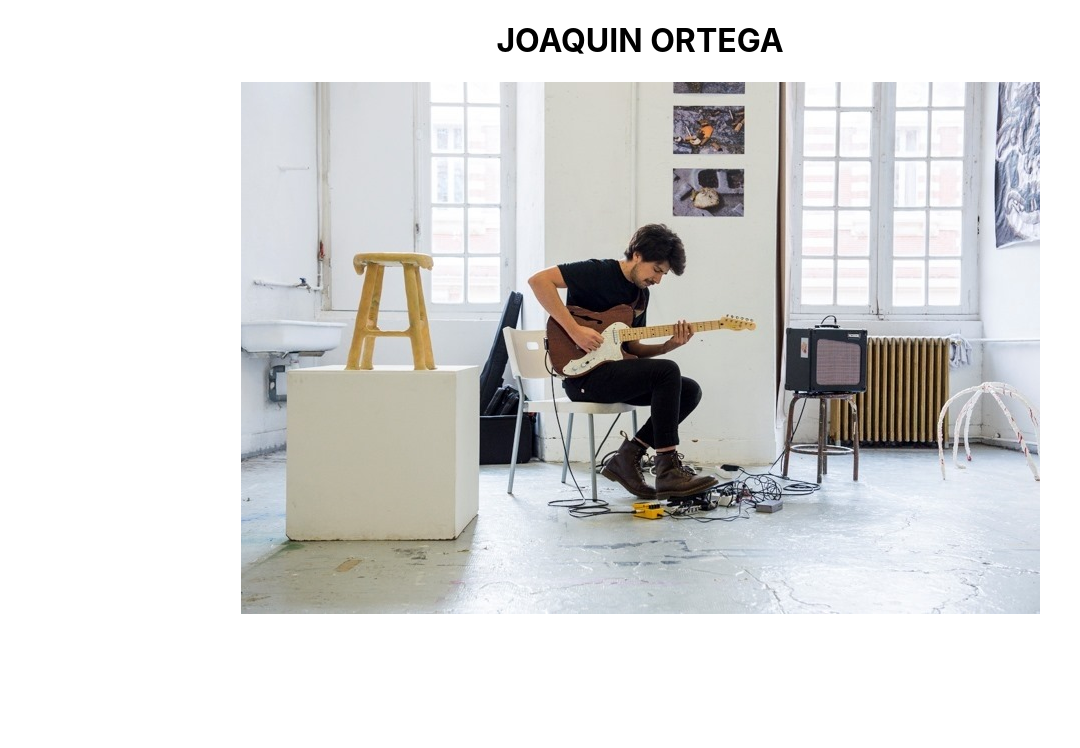
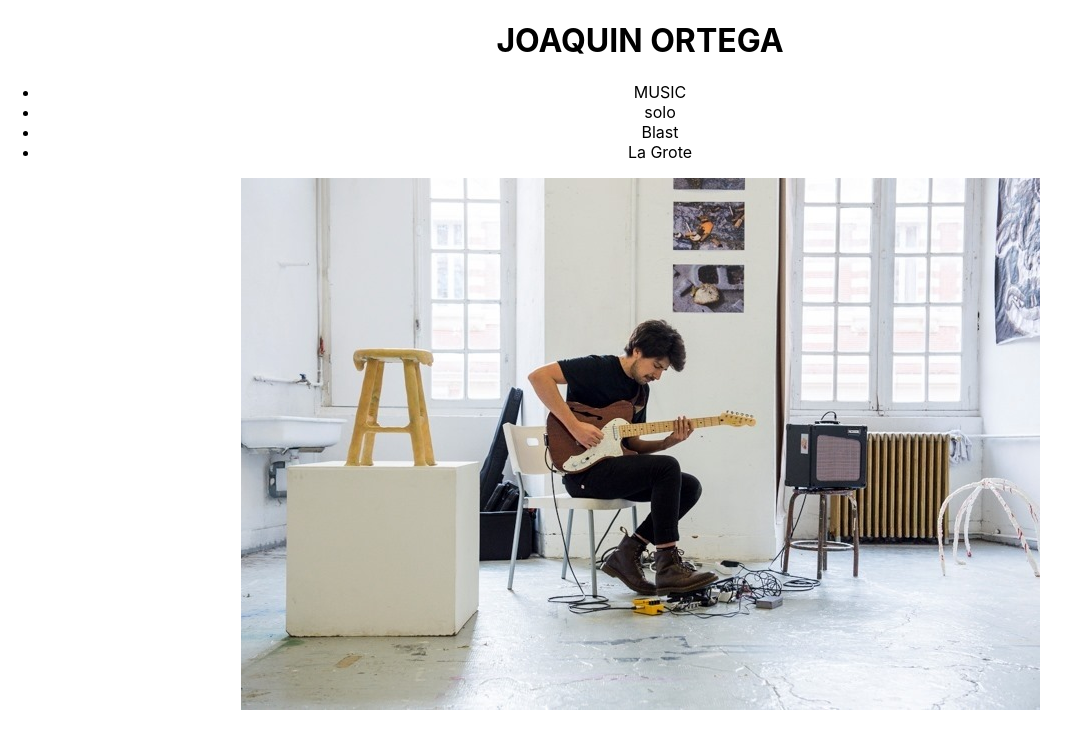
Before and after one commit to d0m111/jo, a React (Create React App) app: page / in a window 1280 px wide. Shown: the top 748 px of the page, without its empty margins (0-1080 px from the left). Built offline with nearby package versions, Linux system fonts and the light colour scheme.

Commit message:
implementing the nav bar (incomplete)

```diff
--- a/src/components/Header.jsx
+++ b/src/components/Header.jsx
@@ -5,7 +5,14 @@ export default function Header() {
      return (
           <div>
                <h1>JOAQUIN ORTEGA</h1>
-
+               <nav>
+                    <ul>
+                         <li>MUSIC</li>
+                         <li>solo</li>
+                         <li>Blast</li>
+                         <li>La Grote</li>
+                    </ul>
+               </nav>
           </div>
      );
 }
```
